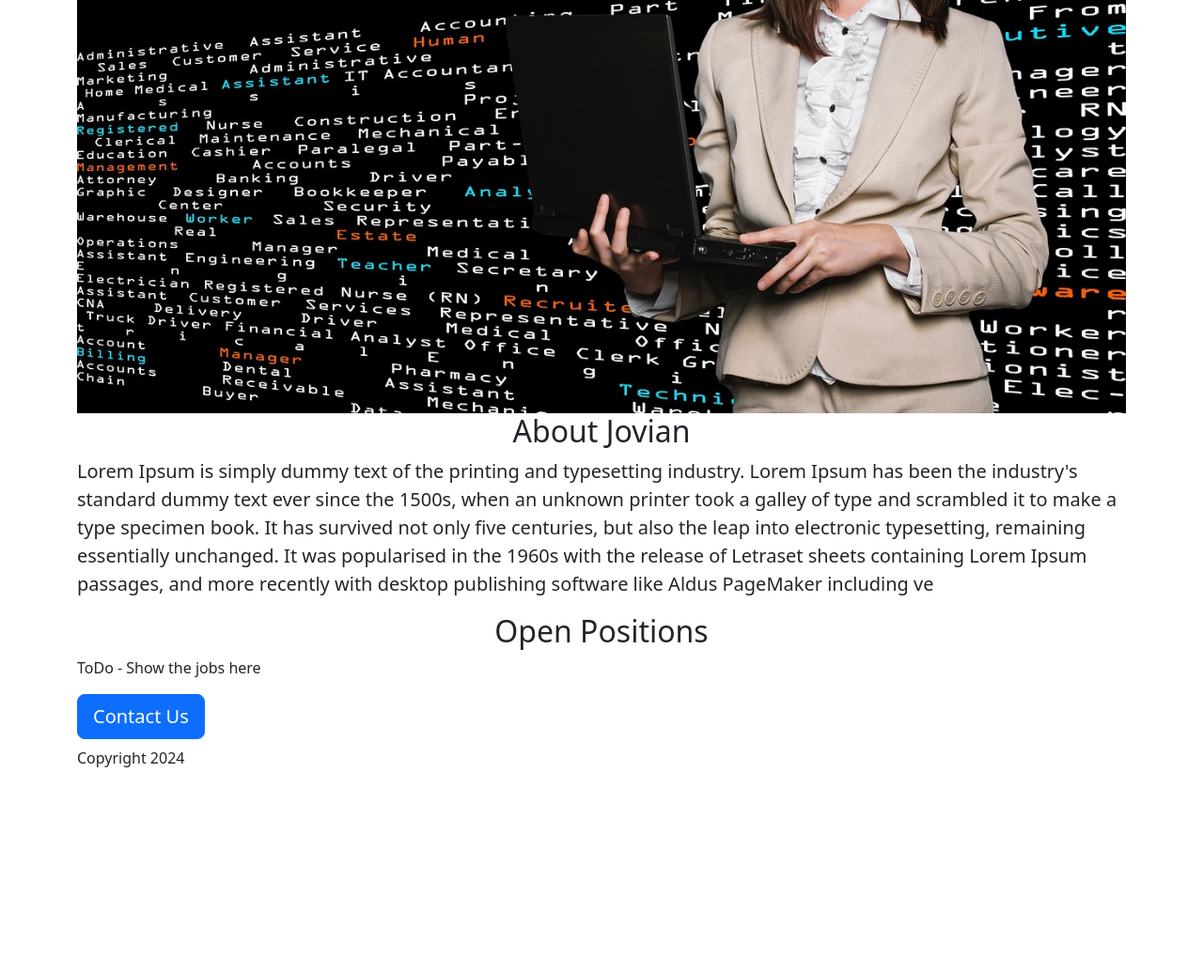
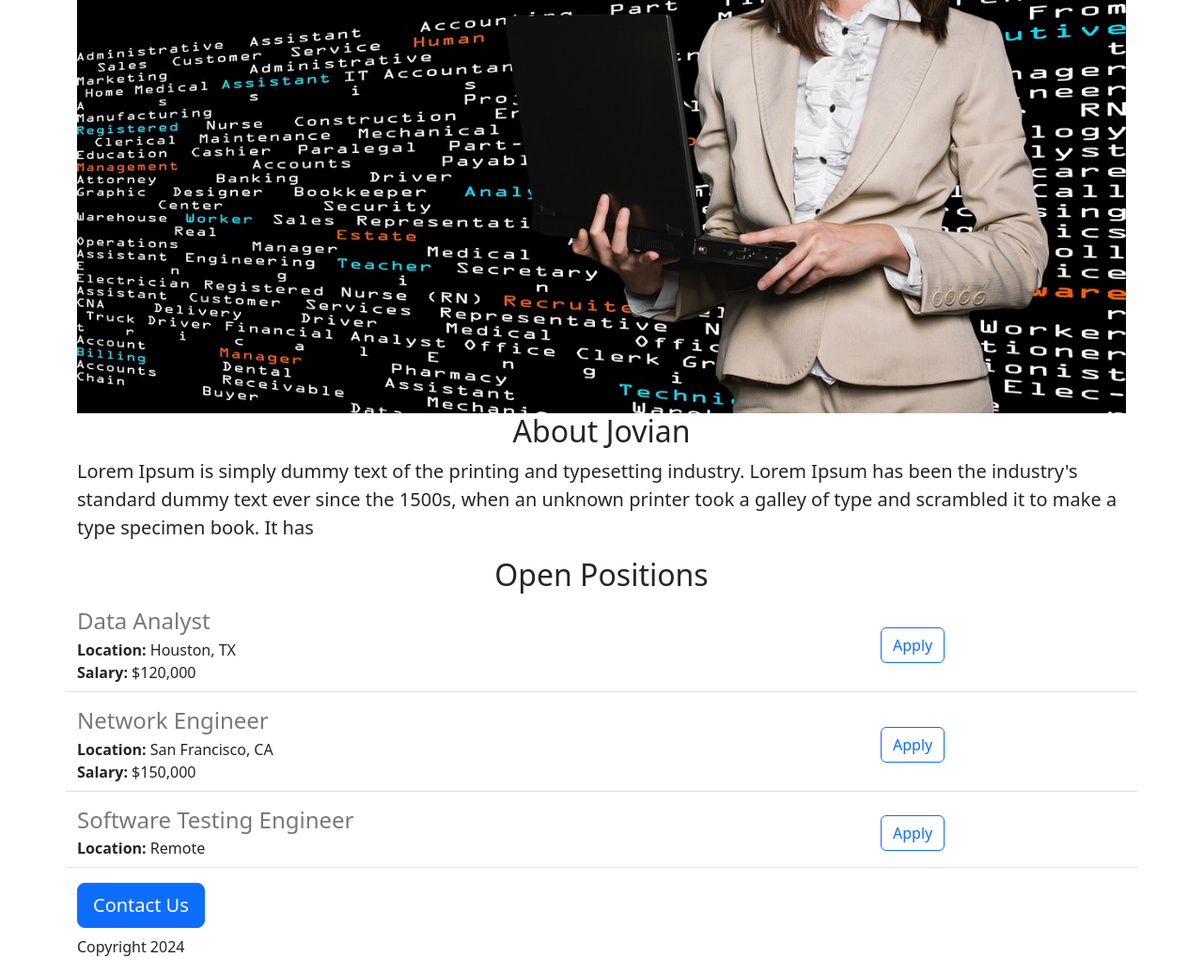
Before and after one commit to acpucio/jovian-careers-website, a Flask app: page / in a window 1280 px wide. Shown: the part 81-1117 px from the top of the page at 94% size. Before the commit the page ends 898 px from the top, so only its background shows below. Run offline with Flask 3, Linux system fonts and the light colour scheme.

Commit message:
added dynamic data and api route.

```diff
--- a/app.py
+++ b/app.py
@@ -1,10 +1,35 @@
-from flask import Flask, render_template
+from flask import Flask, render_template, jsonify
 
 app = Flask(__name__)
 
+JOBS = [
+    {
+        'id': 1,
+        'title': 'Data Analyst',
+        'location': 'Houston, TX',
+        'salary': '$120,000'
+    },
+    {
+        'id': 2,
+        'title': 'Network Engineer',
+        'location': 'San Francisco, CA',
+        'salary': '$150,000'
+    },
+    {
+        'id': 3,
+        'title': 'Software Testing Engineer',
+        'location': 'Remote',
+
+    }
+]
+
 @app.route("/")
 def hello_world():
-    return render_template("home.html")
+    return render_template("home.html", jobs = JOBS, company_name="Jovian")
+
+@app.route("/api/jobs")
+def list_jobs():
+    return jsonify(JOBS)
 
 print(__name__)
 if __name__ == "__main__":
--- a/templates/home.html
+++ b/templates/home.html
@@ -5,19 +5,24 @@
     <meta name="viewport" content="width=device-width, initial-scale=1">
     <title>Jovian Careers</title>
     <link href="https://cdn.jsdelivr.net/npm/bootstrap@5.3.3/dist/css/bootstrap.min.css" rel="stylesheet" integrity="sha384-QWTKZyjpPEjISv5WaRU9OFeRpok6YctnYmDr5pNlyT2bRjXh0JMhjY6hW+ALEwIH" crossorigin="anonymous">
-
+    <link rel="shortcut icon" href="{{ url_for('static', filename='favicon.ico') }}">
     </head>
   <body>
     <div class="container">
-    <h1 class="text-center mt-2 mb-4"">Jovian Careers</h1>
+    <h1 class="text-center mt-2 mb-4"">{{company_name}} Careers</h1>
     <img class="img-fluid" id = "banner" src="https://ff44f4b1-7b53-4c3a-9554-cf1f31e593cf-00-2cmk9q5220oea.kirk.replit.dev/static/jobs.jpg" height="320">
     <h2 class="text-center">About Jovian</h2>
     <p class="bodyText lead">
-      Lorem Ipsum is simply dummy text of the printing and typesetting industry. Lorem Ipsum has been the industry's standard dummy text ever since the 1500s, when an unknown printer took a galley of type and scrambled it to make a type specimen book. It has survived not only five centuries, but also the leap into electronic typesetting, remaining essentially unchanged. It was popularised in the 1960s with the release of Letraset sheets containing Lorem Ipsum passages, and more recently with desktop publishing software like Aldus PageMaker including ve
+      Lorem Ipsum is simply dummy text of the printing and typesetting industry. Lorem Ipsum has been the industry's standard dummy text ever since the 1500s, when an unknown printer took a galley of type and scrambled it to make a type specimen book. It has
     </p>
 
     <h2 class="text-center">Open Positions</h2>
-    <p class="bodyText">ToDo - Show the jobs here</p>
+    <p>
+      {% for job in jobs %}
+       {% include 'jobitem.html' %}
+      {% endfor %}
+
+    </p>
     <div>
     <button class="btn btn-primary btn-lg">Contact Us</button>
       <p class="mt-2 mt-b">Copyright 2024</p>
--- /dev/null
+++ b/templates/jobitem.html
@@ -0,0 +1,19 @@
+<div class = "border-bottom row align-items-center" style="margin-bottom:16px; padding-bottom:8px;">
+  <div class="col-9">
+      <h4 style="
+          color:rgb(120,120,120);
+          margin-bottom:4px;">
+        {{job['title']}}
+      </h4>
+
+      <div><b>Location:</b> {{job['location']}}</div>
+
+      {% if 'salary' in job %}
+      <div><b>Salary:</b> {{job['salary']}}</div>
+      {% endif %}
+
+      </div>
+  <div class="col-3 ">
+    <button type="button" class="btn btn-outline-primary">Apply</button>
+  </div>
+</div>
```
Also changed, not shown: static/favicon.ico (added).
